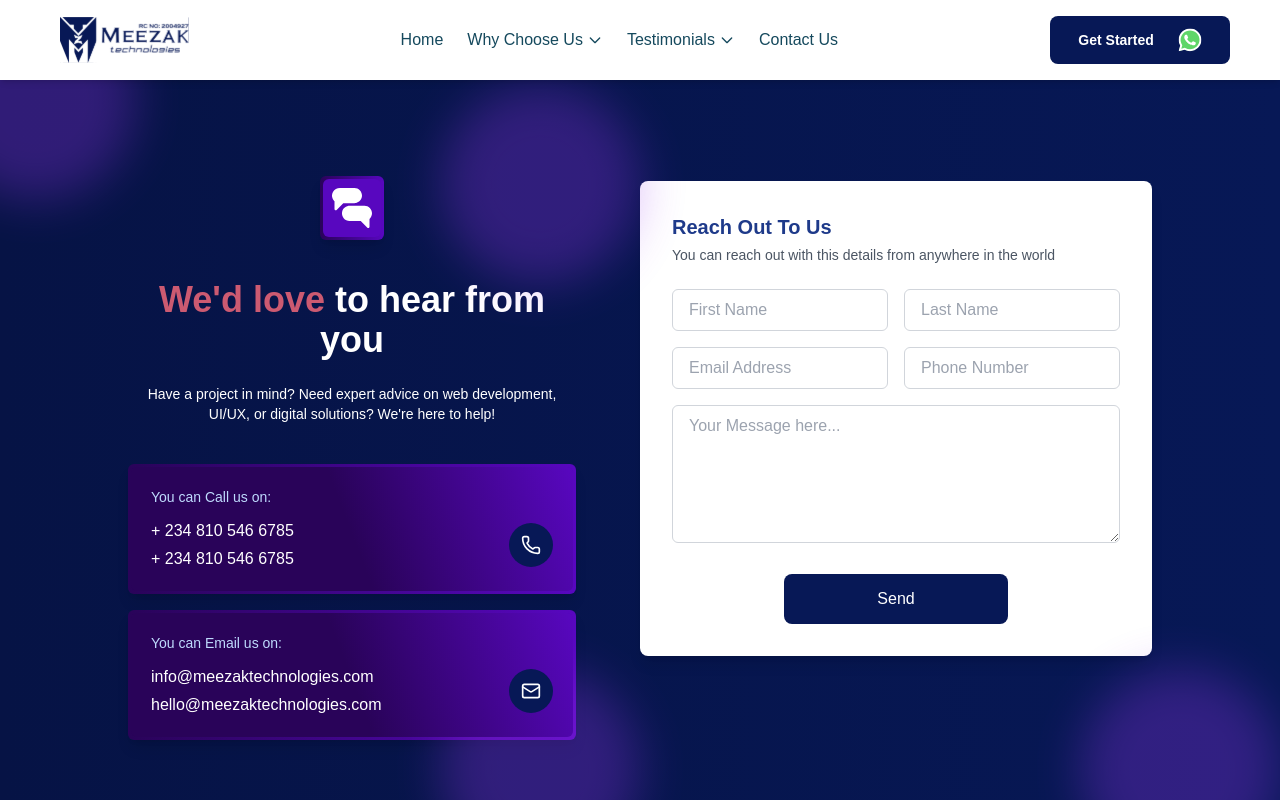
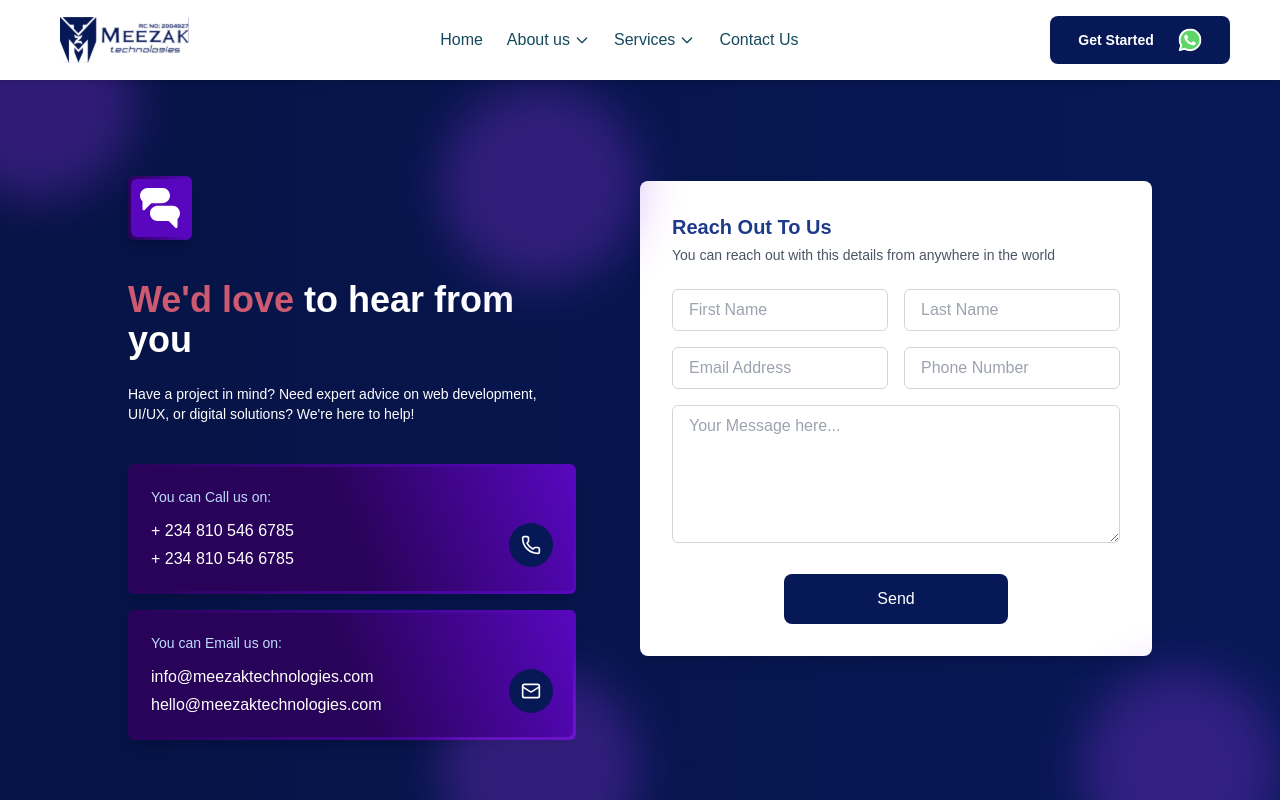
Before and after one commit to PeaceEgo/Meezak-Site, a React (Vite) app: page /contact in a window 1280 px wide. Shown: the top 800 px of the page. Built offline with nearby package versions, Linux system fonts and the light colour scheme.

Commit message:
contact us

```diff
--- a/src/components/contactHero.jsx
+++ b/src/components/contactHero.jsx
@@ -80,7 +80,7 @@ export default function ContactHero() {
                                     height: "200px",
                                 }}
                             />
-                            <div className="mb-10 flex justify-center sm:max-w-md sm:mx-auto">
+                            <div className="mb-10 flex justify-center sm:max-w-md sm:mx-auto lg:mb-10 lg:justify-start">
                                 <div className="w-[64px] h-[64px] bg-gradient-to-r from-[#290359] to-[#5807BF] p-[3px] rounded-md shadow-lg flex items-center justify-center">
                                     <div className="flex items-center justify-center w-full h-full bg-[#5807BF] rounded-md">
                                         <img
@@ -91,7 +91,7 @@ export default function ContactHero() {
                                     </div>
                                 </div>
                             </div>
-                            <div className="flex flex-col justify-center items-center text-center">
+                            <div className="flex flex-col justify-center items-center text-center lg:items-start lg:text-left">
                                 <h2 className="text-4xl font-bold mb-6">
                                     <span className="text-[#CC5A71]">We'd love</span> to hear from you
                                 </h2>
--- a/src/components/header.jsx
+++ b/src/components/header.jsx
@@ -47,13 +47,13 @@ function Header() {
           </Link>
           <div className="relative group">
             <Link
-              to="/why-choose-us"
+              to="/about"
               className={`text-base flex items-center ${isActive("/why-choose-us")
                   ? "text-[rgba(7,24,86,1)]"
                   : "text-[rgba(21,73,93,1)] hover:text-[rgba(33,116,148,1)]"
                 }`}
             >
-              Why Choose Us
+             About us
               <svg className="w-4 h-4 ml-1" fill="none" stroke="currentColor" viewBox="0 0 24 24">
                 <path strokeLinecap="round" strokeLinejoin="round" strokeWidth="2" d="M19 9l-7 7-7-7" />
               </svg>
@@ -62,13 +62,13 @@ function Header() {
           </div>
           <div className="relative group">
             <Link
-              to="/testimonials"
+              to="/services"
               className={`text-base flex items-center ${isActive("/testimonials")
                   ? "text-[rgba(7,24,86,1)]"
                   : "text-[rgba(21,73,93,1)] hover:text-[rgba(33,116,148,1)]"
                 }`}
             >
-              Testimonials
+              Services
               <svg className="w-4 h-4 ml-1" fill="none" stroke="currentColor" viewBox="0 0 24 24">
                 <path strokeLinecap="round" strokeLinejoin="round" strokeWidth="2" d="M19 9l-7 7-7-7" />
               </svg>
@@ -125,26 +125,26 @@ function Header() {
               )}
             </Link>
             <Link
-              to="/why-choose-us"
+              to="/about"
               className={`text-[14px] font-medium py-4 px-6 rounded-[20px] flex justify-between items-center ${isActive("/why-choose-us") ? "bg-blue-50 text-[rgba(7,24,86,1)]" : "text-[rgba(7,24,86,1)]"
                 }`}
               onClick={handleLinkClick}
             >
-              Why Choose Us
-              {!isActive("/why-choose-us") && (
+             About Us
+              {!isActive("/about") && (
                 <svg className="w-5 h-5 text-[rgba(7,24,86,1)]" fill="none" stroke="currentColor" viewBox="0 0 24 24">
                   <path strokeLinecap="round" strokeLinejoin="round" strokeWidth="2" d="M19 9l-7 7-7-7" />
                 </svg>
               )}
             </Link>
             <Link
-              to="/testimonials"
+              to="/services"
               className={`text-[14px] font-medium py-4 px-6 rounded-[20px] flex justify-between items-center ${isActive("/testimonials") ? "bg-blue-50 text-[rgba(7,24,86,1)]" : "text-[rgba(7,24,86,1)]"
                 }`}
               onClick={handleLinkClick}
             >
-              Testimonials
-              {!isActive("/testimonials") && (
+              Services
+              {!isActive("/Services") && (
                 <svg className="w-5 h-5 text-[rgba(7,24,86,1)]" fill="none" stroke="currentColor" viewBox="0 0 24 24">
                   <path strokeLinecap="round" strokeLinejoin="round" strokeWidth="2" d="M19 9l-7 7-7-7" />
                 </svg>
--- a/src/components/location.jsx
+++ b/src/components/location.jsx
@@ -1,10 +1,10 @@
 const LocationSection = () => {
     return (
         <section className="py-16 bg-white">
-            <div className="container mx-auto px-4 max-w-6xl">
+            <div className="container mx-auto px-4 max-w-6xl ">
                 <div className="flex flex-col-reverse lg:flex-row items-center lg:items-stretch gap-8">
                     {/* Map Section */}
-                    <div className="w-full lg:w-2/3 rounded-lg overflow-hidden shadow-md h-[400px] lg:h-auto">
+                    <div className="w-full lg:w-2/3 rounded-lg overflow-hidden shadow-md lg:h-[60vh]">
                         <iframe
                             src="https://www.google.com/maps/embed?pb=!1m18!1m12!1m3!1d3963.3377929845997!2d3.3397268!3d6.6037856!2m3!1f0!2f0!3f0!3m2!1i1024!2i768!4f13.1!3m3!1m2!1s0x103b922f3b4b4c3d%3A0x7a7c8d3f7c4f4f5a!2s35%20Oba%20Akran%20Ave%2C%20Ikeja%20101233%2C%20Lagos!5e0!3m2!1sen!2sng!4v1650450987654!5m2!1sen!2sng"
                             width="100%"
```
